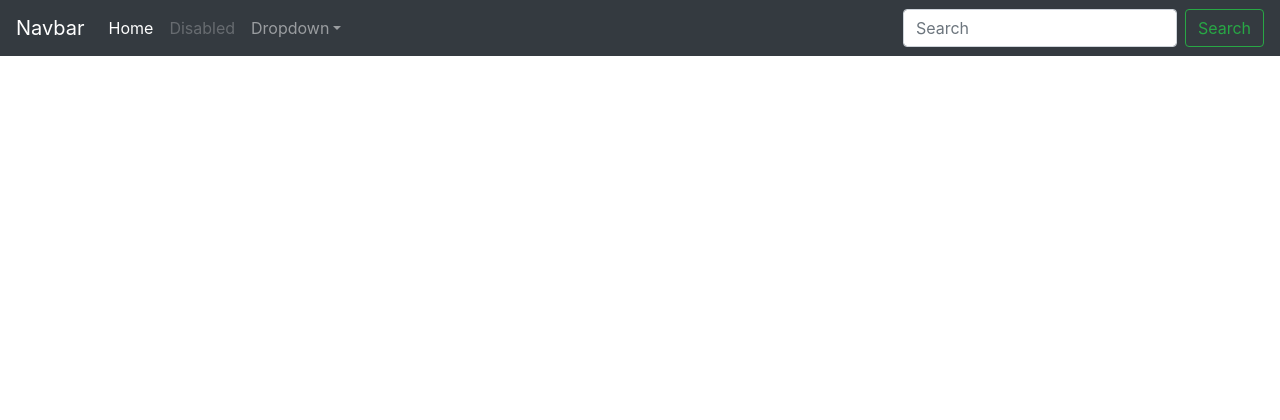
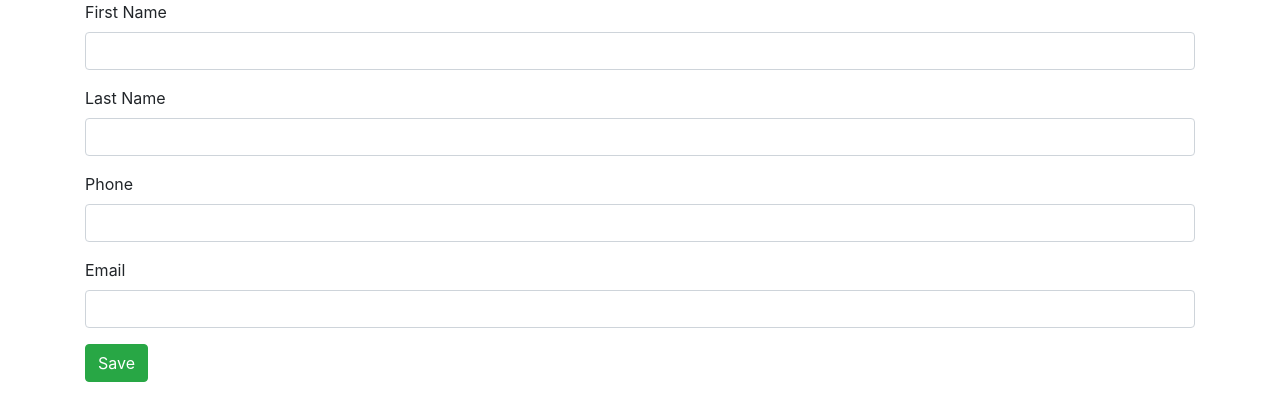
Before and after one commit to marcinadd/repair-shop-angular, an Angular app: page /client/add in a window 1280 px wide. Before the commit this address led to /. Shown: the top 420 px of the page. Built offline with nearby package versions, Linux system fonts and the light colour scheme.

Commit message:
Create client service and add-client component

```diff
--- a/src/app/app-routing.module.ts
+++ b/src/app/app-routing.module.ts
@@ -1,10 +1,12 @@
-import { NgModule } from '@angular/core';
-import { Routes, RouterModule } from '@angular/router';
+import {NgModule} from '@angular/core';
+import {RouterModule, Routes} from '@angular/router';
 import {IndexComponent} from './components/index/index.component';
+import {AddClientComponent} from './components/client/client/add-client/add-client.component';
 
 
 const routes: Routes = [
   {path: '', component: IndexComponent},
+  {path: 'client/add', component: AddClientComponent},
 ];
 
 @NgModule({
--- a/src/app/app.component.html
+++ b/src/app/app.component.html
@@ -11,7 +11,7 @@
   <title>Repair shop</title>
 </head>
 <body data-gr-c-s-loaded="true">
-<app-header></app-header>
+<!--<app-header></app-header>-->
 <div class="container">
   <router-outlet></router-outlet>
 </div>
--- /dev/null
+++ b/src/app/components/client/client/add-client/add-client.component.html
@@ -0,0 +1,34 @@
+<form (ngSubmit)="onSubmit(clientCreateForm.value)" [formGroup]="clientCreateForm" class="form">
+
+  <div class="form-group">
+    <label for="firstName">
+      First Name
+    </label>
+    <input class="form-control" formControlName="firstName" id="firstName" type="text">
+  </div>
+
+  <div class="form-group">
+    <label for="lastName">
+      Last Name
+    </label>
+    <input class="form-control" formControlName="lastName" id="lastName" type="text">
+  </div>
+
+
+  <div class="form-group">
+    <label for="phone">
+      Phone
+    </label>
+    <input class="form-control" formControlName="phone" id="phone" type="text">
+  </div>
+
+  <div class="form-group">
+    <label for="email">
+      Email
+    </label>
+    <input class="form-control" formControlName="email" id="email" type="email">
+  </div>
+
+  <button class="btn btn-success" type="submit">Save</button>
+
+</form>
--- /dev/null
+++ b/src/app/components/client/client/add-client/add-client.component.ts
@@ -0,0 +1,31 @@
+import {Component, OnInit} from '@angular/core';
+import {FormBuilder} from '@angular/forms';
+import {ClientService} from '../../../../services/client.service';
+
+@Component({
+  selector: 'app-add-client',
+  templateUrl: './add-client.component.html',
+  styleUrls: ['./add-client.component.css']
+})
+export class AddClientComponent implements OnInit {
+  clientCreateForm;
+
+
+  constructor(private clientService: ClientService, private formBuilder: FormBuilder) {
+    this.clientCreateForm = this.formBuilder.group({
+      firstName: '',
+      lastName: '',
+      phone: '',
+      email: ''
+    });
+  }
+
+  ngOnInit(): void {
+  }
+
+  onSubmit(clientData) {
+    this.clientService.addClient(clientData).subscribe(client => {
+      console.log(client);
+    });
+  }
+}
--- /dev/null
+++ b/src/app/model/Client.ts
@@ -0,0 +1,7 @@
+export class Client {
+  id: number;
+  firstName: string;
+  lastName: string;
+  phone: string;
+  email: string;
+}
--- /dev/null
+++ b/src/app/services/client.service.ts
@@ -0,0 +1,23 @@
+import {Injectable} from '@angular/core';
+import {HttpClient, HttpHeaders} from '@angular/common/http';
+import {Client} from '../model/Client';
+import {Observable} from 'rxjs';
+
+const httpOptions = {
+  headers: new HttpHeaders({
+    'Content-Type': 'application/json'
+  })
+};
+
+@Injectable({
+  providedIn: 'root'
+})
+export class ClientService {
+
+  constructor(private http: HttpClient) {
+  }
+
+  addClient(client: Client): Observable<Client> {
+    return this.http.post<Client>('http://localhost:8080/clients', client, httpOptions);
+  }
+}
```
Also changed, not shown: src/app/app.module.ts (+14 -8 lines), src/app/components/client/client/add-client/add-client.component.css (added), 2 other files (tests, documents, lock files or other folders).
